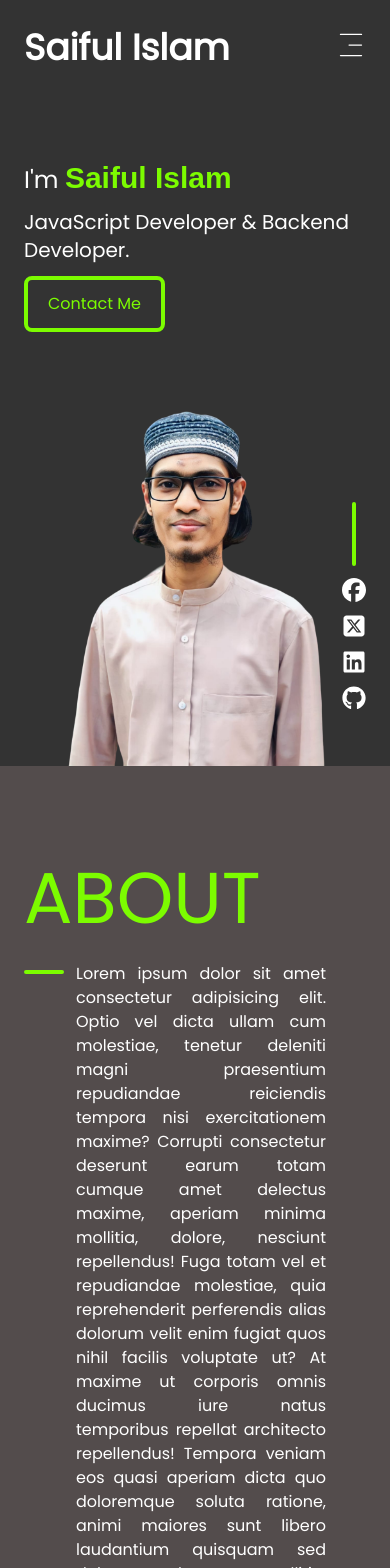
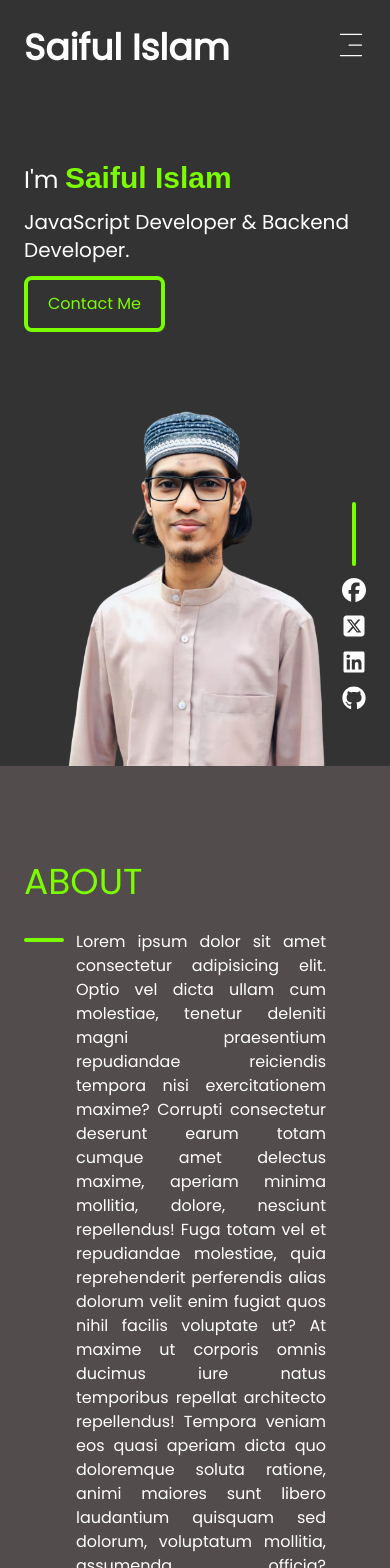
Before and after one commit to DihanMahmud/saiful-rodro, a Next.js app: page / in a window 390 px wide. Shown: the top 1568 px of the page. Built offline with nearby package versions, Linux system fonts and the light colour scheme.

Commit message:
font-size change

```diff
--- a/src/app/components/About.jsx
+++ b/src/app/components/About.jsx
@@ -2,7 +2,7 @@
 export default function About() {
   return (
     <div id="about" className="max-w-screen-2xl bg-[#554e4ef0] mx-auto px-6 md:px-12 py-24 md:py-32">
-        <h1 className=" uppercase text-7xl text-[#7CFC00] pb-7">About</h1>
+        <h1 className=" uppercase text-4xl sm:text-7xl text-[#7CFC00] pb-7">About</h1>
         <div className=" flex gap-3 ">
             <div className=" h-fit">
               <div className="h-1 w-10 sm:w-20 bg-[#7CFC00] mt-2 rounded-sm"></div>
--- a/src/app/components/Project.jsx
+++ b/src/app/components/Project.jsx
@@ -23,7 +23,7 @@ const items = [
 export default function Project () {
   return (
     <div id="portfolio" className="max-w-screen-2xl px-6 md:px-12 mx-auto py-24">
-      <h1 className=" uppercase pb-12 text-7xl text-center text-[#7cfc00]">Portfolio</h1>
+      <h1 className=" uppercase pb-12 text-4xl sm:text-7xl text-center text-[#7cfc00]">Portfolio</h1>
       <Card items={items} />
     </div>
   );
--- a/src/app/components/Skills.jsx
+++ b/src/app/components/Skills.jsx
@@ -3,7 +3,7 @@ import Icon from "./Icon";
 export default function Skills() {
   return (
     <div className="max-w-screen-2xl mx-auto px-6 pt-12 md:px-12">
-        <h1 className="text-center uppercase text-7xl text-[#7CFC00] pb-7">My Skills</h1>
+        <h1 className="text-center uppercase text-4xl sm:text-7xl text-[#7CFC00] pb-7">My Skills</h1>
         <div className=" flex flex-col justify-center items-center gap-6">
         <div className="flex gap-9 lg:flex-nowrap flex-wrap justify-center">
         <Icon></Icon>
```
